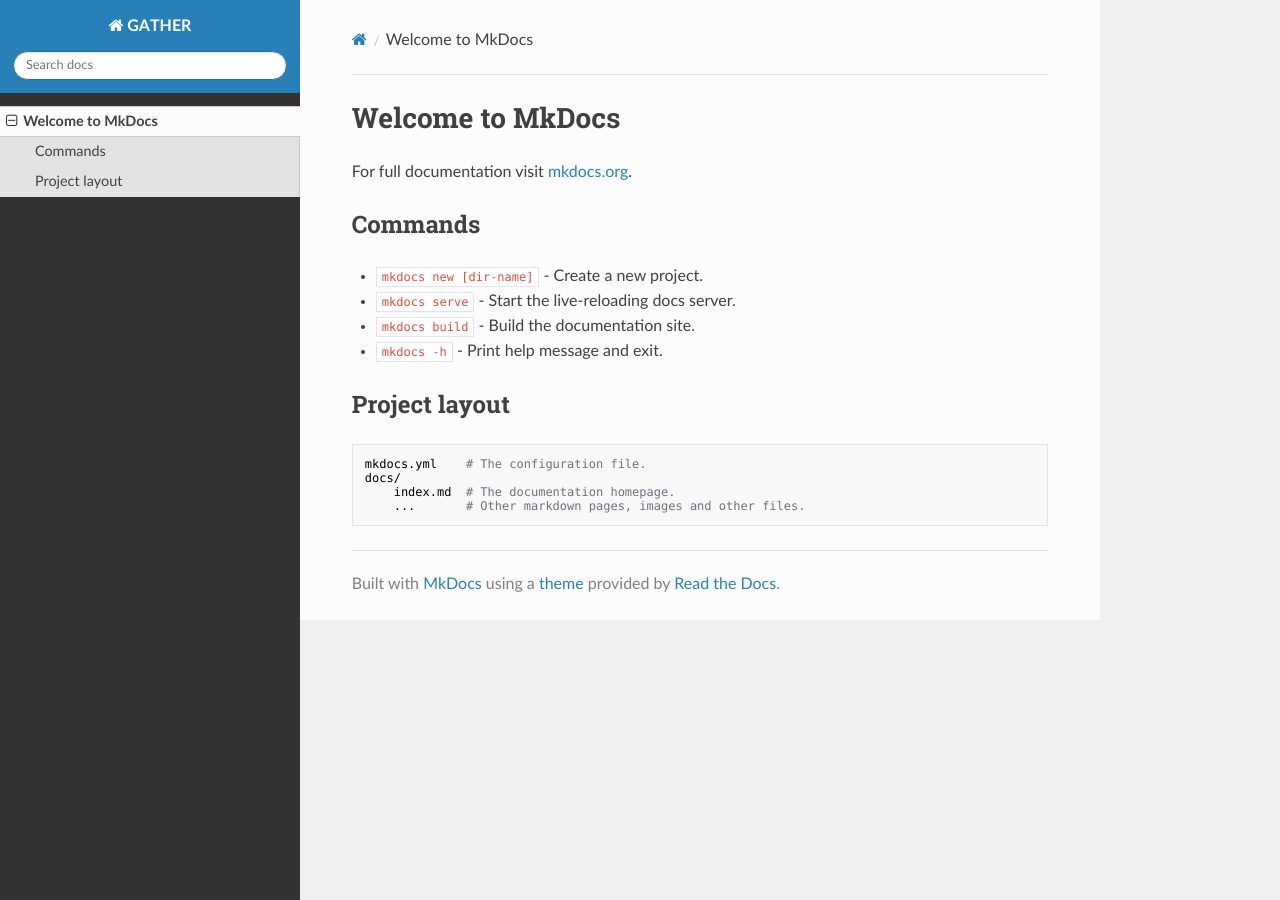
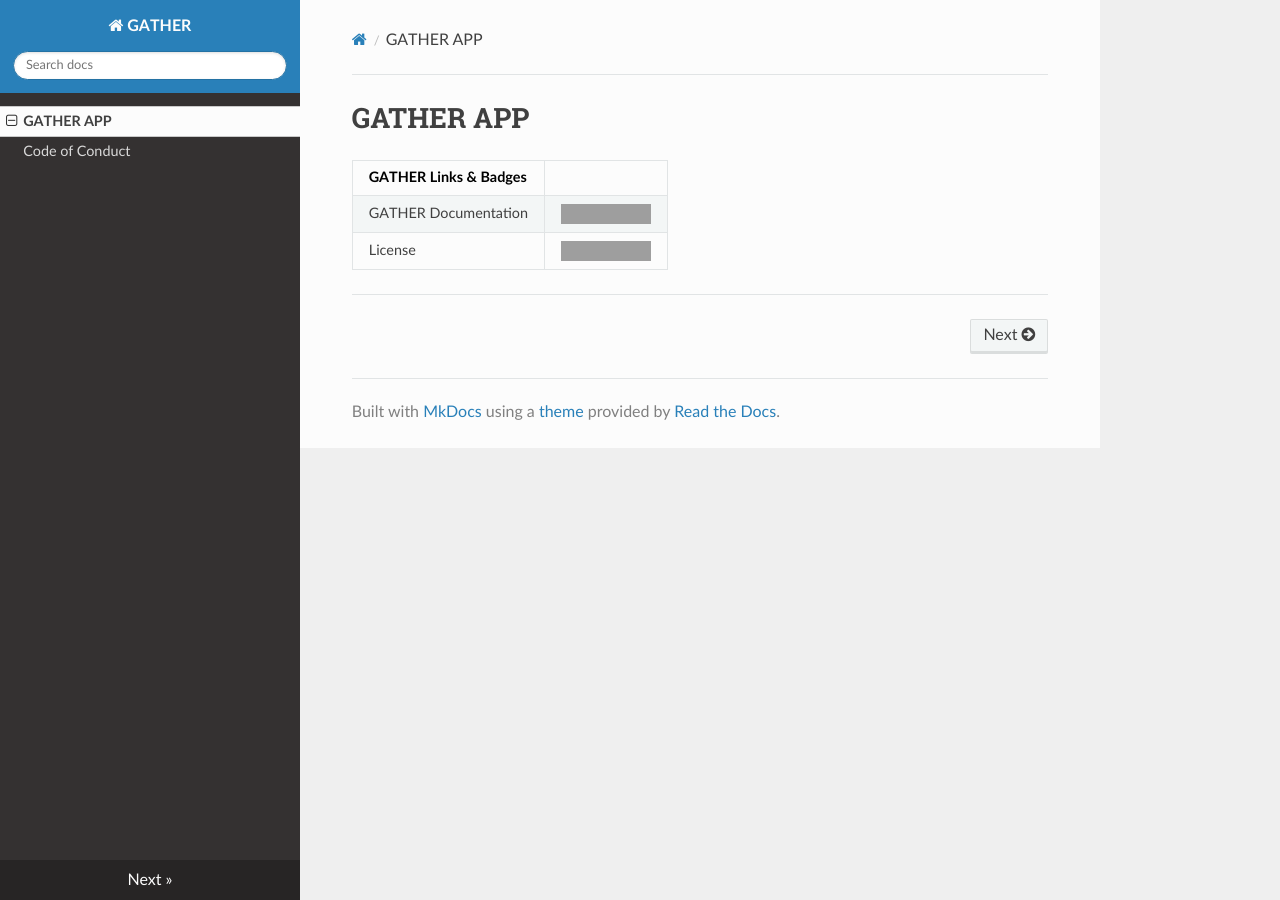
Before and after one commit to COS-IT-FLOWS/GATHER-Documentation, an MkDocs documentation site: the page built from docs/index.md, in a window 1280 px wide. Built offline with MkDocs 1.6.1, drawn with Linux system fonts in a browser that asks for light colours; nearby versions of some CDN libraries; grey boxes are pictures that could not be loaded.

Commit message:
Added CodeOfConduct.md

```diff
--- a/docs/index.md
+++ b/docs/index.md
@@ -1,17 +1,9 @@
-# Welcome to MkDocs
+# GATHER APP
 
-For full documentation visit [mkdocs.org](https://www.mkdocs.org).
+| GATHER Links & Badges              |                                                                             |
+|------------------------|----------------------------------------------------------------------------------------------------------------------------------------------------------------------------------------------------------|
+| GATHER Documentation      | [![Documentation Status](https://readthedocs.org/projects/gather-documentation/badge/?version=latest)](https://gather-documentation.readthedocs.io/en/latest/?badge=latest)      |
+| License                | [![GitHub license](https://img.shields.io/badge/license-MIT-blue.svg)](https://raw.githubusercontent.com/UW-Hydro/VIC/master/LICENSE.txt)                                                              |
+<!-- | Current Release DOI    | [![DOI](https://zenodo.org/badge/7766/UW-Hydro/VIC.svg)](https://zenodo.org/badge/latestdoi/7766/UW-Hydro/VIC) | -->
 
-## Commands
-
-* `mkdocs new [dir-name]` - Create a new project.
-* `mkdocs serve` - Start the live-reloading docs server.
-* `mkdocs build` - Build the documentation site.
-* `mkdocs -h` - Print help message and exit.
-
-## Project layout
-
-    mkdocs.yml    # The configuration file.
-    docs/
-        index.md  # The documentation homepage.
-        ...       # Other markdown pages, images and other files.
+----------
```
Also changed, not shown: README.md (+2 -1 lines), docs/CodeofConduct.md (added, +108 -0 lines).
